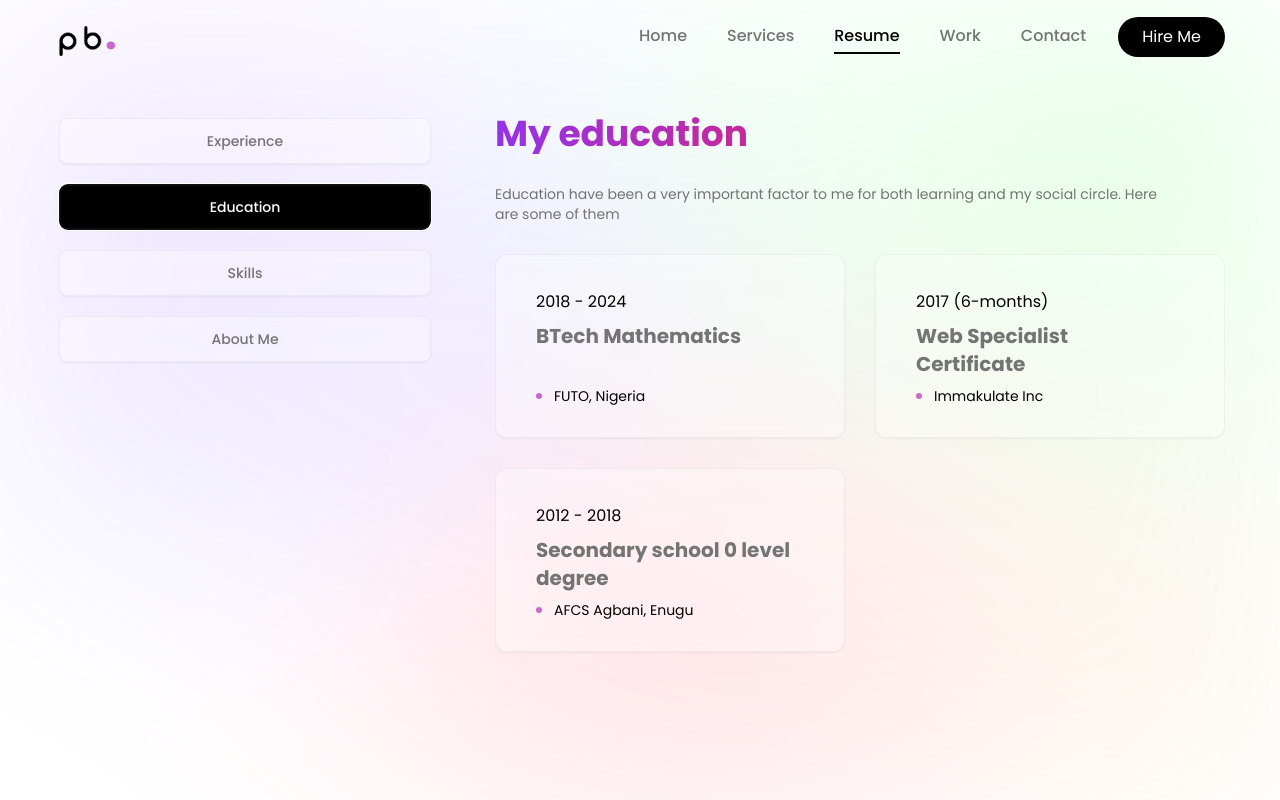
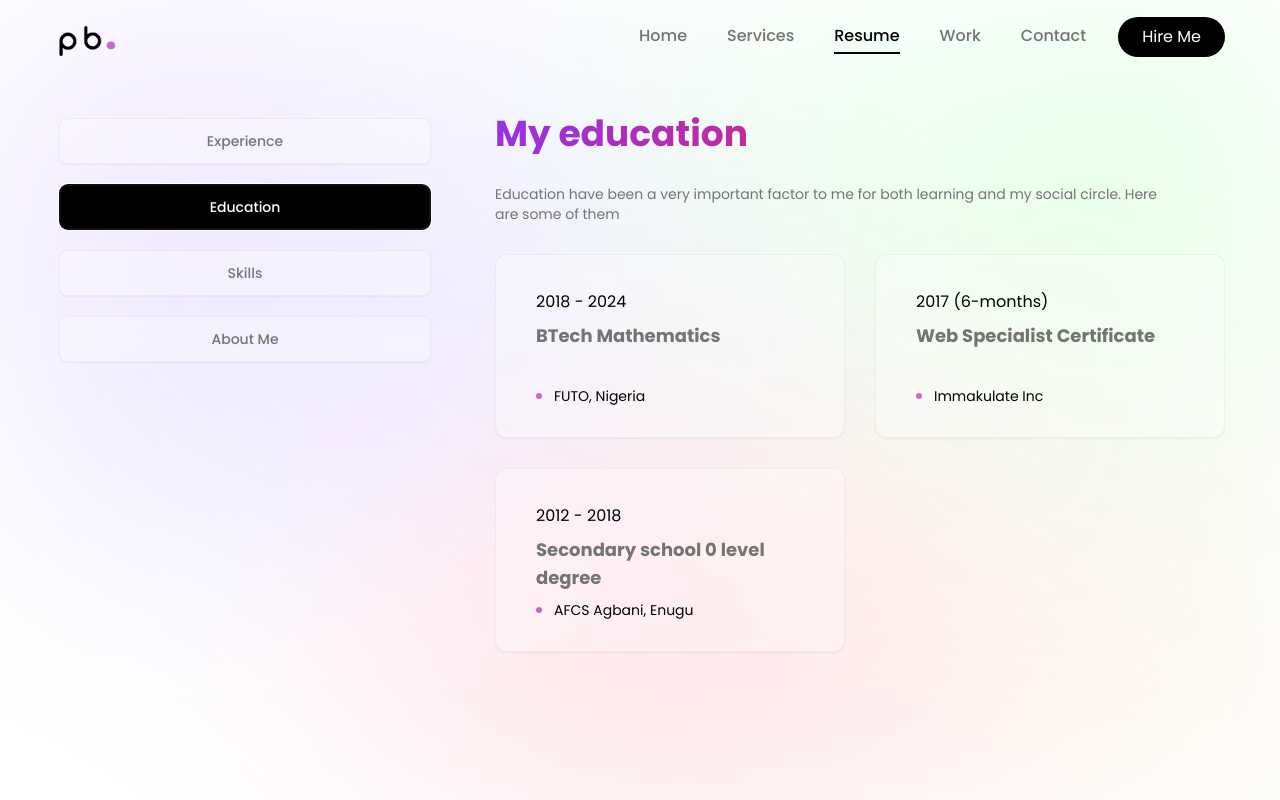
Before and after one commit to PeteBuks/nextjs-portfolio, a Next.js app: page /resume in a window 1280 px wide. Both pictures are taken after a click on the tab "Education". Built offline with nearby package versions, Linux system fonts and the light colour scheme.

Commit message:
add update

```diff
--- a/app/resume/page.jsx
+++ b/app/resume/page.jsx
@@ -214,7 +214,7 @@ const Resume = () => {
                   {education.items.map((item, index)=>{
                     return <li key={index} className="flex flex-col justify-center items-center lg:items-start h-[184px] py-6 px-10 gap-1 frosty_glass">
                       <span>{item.duration}</span>
-                      <h5 className="font-semibold text-tertiary text-xl max-w-[260px] text-center lg:text-left min-h-[60px]">{item.degree}</h5>
+                      <h5 className="font-semibold text-tertiary text-lg max-w-[260px] text-center lg:text-left min-h-[60px]">{item.degree}</h5>
                       <div className="flex items-center gap-3">
                       <span className="w-[6px] h-[6px] rounded-full bg-accent"></span>
                       <p className="text-sm">{item.institute}</p>
```
